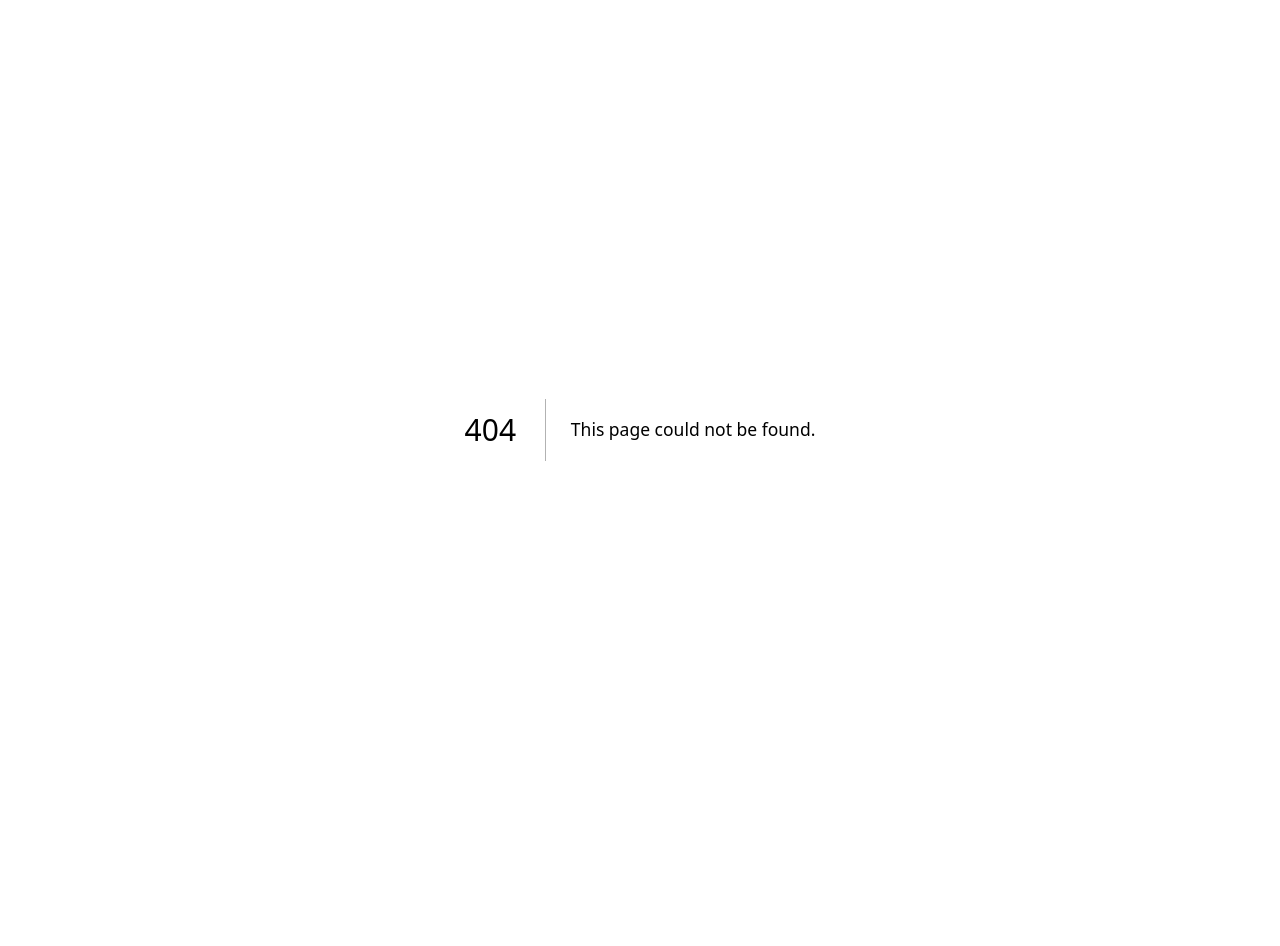
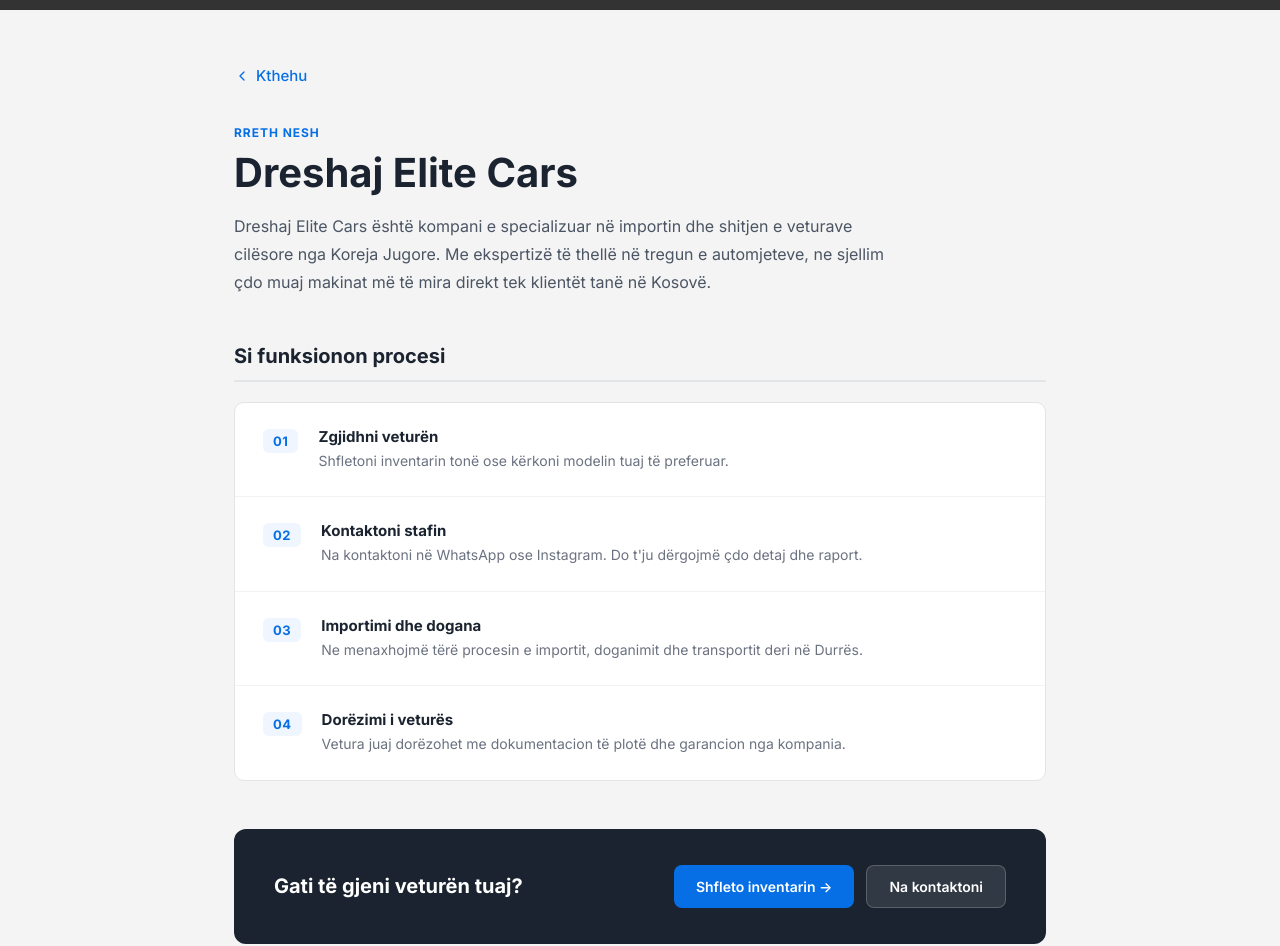
Before and after one commit to DreshajEliteCars/dreshaj, a Next.js app: page /about in a window 1280 px wide. Before the commit this address had no page. Shown: the part 70-1016 px from the top of the page. Built offline with nearby package versions, Linux system fonts and the light colour scheme.

Commit message:
feat: add /about page, add nav links for Garancioni and Kalkulatori, fix footer About link

```diff
--- /dev/null
+++ b/src/app/about/page.module.css
@@ -0,0 +1,223 @@
+.pageWrapper {
+  max-width: 860px;
+  margin: 0 auto;
+  padding: 48px 24px 80px;
+  zoom: 0.8;
+}
+
+/* Back link */
+.backLink {
+  display: inline-flex;
+  align-items: center;
+  gap: 6px;
+  color: var(--color-primary-default, #0050d2);
+  font-size: 15px;
+  font-weight: 500;
+  text-decoration: none;
+  padding: 8px 0;
+  margin-bottom: 32px;
+}
+.backLink:hover { text-decoration: underline; }
+
+/* ---- Hero ---- */
+.hero {
+  margin-bottom: 48px;
+}
+.heroLabel {
+  font-size: 12px;
+  font-weight: 700;
+  letter-spacing: 0.08em;
+  text-transform: uppercase;
+  color: var(--color-primary-default, #0050d2);
+  margin-bottom: 10px;
+}
+.heroTitle {
+  font-size: 40px;
+  font-weight: 700;
+  color: #1a232f;
+  margin: 0 0 16px;
+  line-height: 1.15;
+}
+.heroDesc {
+  font-size: 16px;
+  color: #4b5563;
+  line-height: 1.75;
+  max-width: 680px;
+}
+
+/* ---- Stats ---- */
+.statsGrid {
+  display: grid;
+  grid-template-columns: repeat(4, 1fr);
+  gap: 16px;
+  margin-bottom: 56px;
+}
+.statCard {
+  background: #fff;
+  border: 1px solid #e1e5e8;
+  border-radius: 10px;
+  padding: 24px 20px;
+  text-align: center;
+}
+.statValue {
+  font-size: 32px;
+  font-weight: 700;
+  color: #1a232f;
+  margin-bottom: 6px;
+}
+.statLabel {
+  font-size: 13px;
+  color: #6b7280;
+  font-weight: 500;
+}
+
+/* ---- Section title ---- */
+.sectionTitle {
+  font-size: 20px;
+  font-weight: 700;
+  color: #1a232f;
+  margin-bottom: 20px;
+  padding-bottom: 12px;
+  border-bottom: 2px solid #e1e5e8;
+}
+
+/* ---- Values ---- */
+.valuesGrid {
+  display: grid;
+  grid-template-columns: repeat(3, 1fr);
+  gap: 16px;
+  margin-bottom: 48px;
+}
+.valueCard {
+  background: #fff;
+  border: 1px solid #e1e5e8;
+  border-radius: 10px;
+  padding: 24px;
+}
+.valueIcon {
+  width: 44px;
+  height: 44px;
+  background: #eff6ff;
+  border-radius: 10px;
+  display: flex;
+  align-items: center;
+  justify-content: center;
+  color: var(--color-primary-default, #0050d2);
+  margin-bottom: 14px;
+}
+.valueTitle {
+  font-size: 15px;
+  font-weight: 700;
+  color: #1a232f;
+  margin-bottom: 8px;
+}
+.valueDesc {
+  font-size: 14px;
+  color: #6b7280;
+  line-height: 1.65;
+}
+
+/* ---- How it works ---- */
+.stepsCard {
+  background: #fff;
+  border: 1px solid #e1e5e8;
+  border-radius: 10px;
+  overflow: hidden;
+  margin-bottom: 48px;
+}
+.step {
+  display: flex;
+  align-items: flex-start;
+  gap: 20px;
+  padding: 24px 28px;
+  border-bottom: 1px solid #f0f2f4;
+}
+.step:last-child { border-bottom: none; }
+.stepNum {
+  font-size: 13px;
+  font-weight: 700;
+  color: var(--color-primary-default, #0050d2);
+  background: #eff6ff;
+  border-radius: 6px;
+  padding: 4px 10px;
+  flex-shrink: 0;
+  letter-spacing: 0.04em;
+  margin-top: 2px;
+}
+.stepTitle {
+  font-size: 15px;
+  font-weight: 700;
+  color: #1a232f;
+  margin-bottom: 4px;
+}
+.stepDesc {
+  font-size: 14px;
+  color: #6b7280;
+  line-height: 1.6;
+}
+
+/* ---- CTA ---- */
+.cta {
+  background: #1a232f;
+  border-radius: 12px;
+  padding: 36px 40px;
+  display: flex;
+  align-items: center;
+  justify-content: space-between;
+  gap: 24px;
+}
+.ctaText {
+  font-size: 20px;
+  font-weight: 700;
+  color: #fff;
+}
+.ctaBtns {
+  display: flex;
+  gap: 12px;
+  flex-shrink: 0;
+}
+.ctaBtnPrimary {
+  display: inline-flex;
+  align-items: center;
+  padding: 12px 22px;
+  background: var(--color-primary-default, #0050d2);
+  color: #fff;
+  border-radius: 8px;
+  font-size: 14px;
+  font-weight: 600;
+  text-decoration: none;
+  transition: background 0.2s;
+}
+.ctaBtnPrimary:hover { background: #003fa3; }
+.ctaBtnSecondary {
+  display: inline-flex;
+  align-items: center;
+  padding: 12px 22px;
+  background: rgba(255,255,255,0.1);
+  color: #fff;
+  border-radius: 8px;
+  font-size: 14px;
+  font-weight: 600;
+  text-decoration: none;
+  border: 1px solid rgba(255,255,255,0.2);
+  transition: background 0.2s;
+}
+.ctaBtnSecondary:hover { background: rgba(255,255,255,0.18); }
+
+/* ---- Responsive ---- */
+@media (max-width: 700px) {
+  .statsGrid { grid-template-columns: repeat(2, 1fr); }
+  .valuesGrid { grid-template-columns: 1fr; }
+  .heroTitle { font-size: 28px; }
+  .cta {
+    flex-direction: column;
+    align-items: flex-start;
+    padding: 28px 24px;
+  }
+  .ctaBtns { flex-direction: column; width: 100%; }
+  .ctaBtnPrimary, .ctaBtnSecondary { justify-content: center; }
+}
+@media (max-width: 480px) {
+  .statsGrid { grid-template-columns: repeat(2, 1fr); }
+  .step { padding: 18px 20px; }
+}
--- /dev/null
+++ b/src/app/about/page.tsx
@@ -0,0 +1,99 @@
+"use client";
+
+import Link from "next/link";
+import Header from "../../components/Header";
+import Footer from "../../components/Footer";
+import { useLanguage } from "../../context/LanguageContext";
+import styles from "./page.module.css";
+
+
+
+export default function AboutPage() {
+  const { language } = useLanguage();
+  const sq = language === "sq";
+
+  return (
+    <>
+      <Header />
+      <div className={styles.pageWrapper}>
+
+        {/* Back link */}
+        <Link href="/" className={styles.backLink}>
+          <svg width="16" height="16" viewBox="0 0 24 24" fill="none" stroke="currentColor" strokeWidth="2" strokeLinecap="round" strokeLinejoin="round">
+            <polyline points="15 18 9 12 15 6" />
+          </svg>
+          {sq ? "Kthehu" : "Back"}
+        </Link>
+
+        {/* Hero */}
+        <div className={styles.hero}>
+          <div className={styles.heroLabel}>
+            {sq ? "Rreth nesh" : "About us"}
+          </div>
+          <h1 className={styles.heroTitle}>Dreshaj Elite Cars</h1>
+          <p className={styles.heroDesc}>
+            {sq
+              ? "Dreshaj Elite Cars është kompani e specializuar në importin dhe shitjen e veturave cilësore nga Koreja Jugore. Me ekspertizë të thellë në tregun e automjeteve, ne sjellim çdo muaj makinat më të mira direkt tek klientët tanë në Kosovë."
+              : "Dreshaj Elite Cars is a company specializing in importing and selling quality vehicles from South Korea. With deep expertise in the automotive market, we bring the best cars every month directly to our customers in Kosovo."}
+          </p>
+        </div>
+
+
+
+        {/* How it works */}
+        <div className={styles.sectionTitle}>
+          {sq ? "Si funksionon procesi" : "How it works"}
+        </div>
+        <div className={styles.stepsCard}>
+          {[
+            {
+              n: "01",
+              t: { sq: "Zgjidhni veturën", en: "Choose your car" },
+              d: { sq: "Shfletoni inventarin tonë ose kërkoni modelin tuaj të preferuar.", en: "Browse our inventory or search for your preferred model." },
+            },
+            {
+              n: "02",
+              t: { sq: "Kontaktoni stafin", en: "Contact our team" },
+              d: { sq: "Na kontaktoni në WhatsApp ose Instagram. Do t'ju dërgojmë çdo detaj dhe raport.", en: "Reach us on WhatsApp or Instagram. We'll send you every detail and report." },
+            },
+            {
+              n: "03",
+              t: { sq: "Importimi dhe dogana", en: "Import & customs" },
+              d: { sq: "Ne menaxhojmë tërë procesin e importit, doganimit dhe transportit deri në Durrës.", en: "We handle the entire import, customs clearance and transport process to Durrës." },
+            },
+            {
+              n: "04",
+              t: { sq: "Dorëzimi i veturës", en: "Vehicle delivery" },
+              d: { sq: "Vetura juaj dorëzohet me dokumentacion të plotë dhe garancion nga kompania.", en: "Your car is delivered with complete documentation and a company warranty." },
+            },
+          ].map((step) => (
+            <div key={step.n} className={styles.step}>
+              <div className={styles.stepNum}>{step.n}</div>
+              <div className={styles.stepBody}>
+                <div className={styles.stepTitle}>{sq ? step.t.sq : step.t.en}</div>
+                <div className={styles.stepDesc}>{sq ? step.d.sq : step.d.en}</div>
+              </div>
+            </div>
+          ))}
+        </div>
+
+        {/* CTA */}
+        <div className={styles.cta}>
+          <div className={styles.ctaText}>
+            {sq ? "Gati të gjeni veturën tuaj?" : "Ready to find your car?"}
+          </div>
+          <div className={styles.ctaBtns}>
+            <Link href="/cars" className={styles.ctaBtnPrimary}>
+              {sq ? "Shfleto inventarin →" : "Browse inventory →"}
+            </Link>
+            <a href="https://wa.me/37744202673" target="_blank" rel="noopener noreferrer" className={styles.ctaBtnSecondary}>
+              {sq ? "Na kontaktoni" : "Contact us"}
+            </a>
+          </div>
+        </div>
+
+      </div>
+      <Footer />
+    </>
+  );
+}
--- a/src/components/Footer.tsx
+++ b/src/components/Footer.tsx
@@ -20,7 +20,7 @@
             </div>
             <div className={styles.classicColTitle}>{t("company")}</div>
             <ul className={styles.classicLinks}>
-              <li><a href="#">{t("about")}</a></li>
+              <li><Link href="/about">{t("about")}</Link></li>
               <li><Link href="/contact">{t("contact")}</Link></li>
               <li><a href="/garancioni">{t("data_protection")}</a></li>
             </ul>
--- a/src/components/Header.tsx
+++ b/src/components/Header.tsx
@@ -42,6 +42,8 @@
             <nav className={styles.headerNav}>
               <Link href="/">{t("home")}</Link>
               <Link href="/contact">{t("contact")}</Link>
+              <Link href="/garancioni">{t("nav_warranty")}</Link>
+              <Link href="/kalkulatori">{t("nav_calculator")}</Link>
             </nav>
           </div>
           <div className={styles.headerRight}>
@@ -83,6 +85,12 @@
             <Link href="/contact" className={styles.mobileMenuItem} onClick={() => setMenuOpen(false)}>
               {t("contact")}
             </Link>
+            <Link href="/garancioni" className={styles.mobileMenuItem} onClick={() => setMenuOpen(false)}>
+              {t("nav_warranty")}
+            </Link>
+            <Link href="/kalkulatori" className={styles.mobileMenuItem} onClick={() => setMenuOpen(false)}>
+              {t("nav_calculator")}
+            </Link>
             <div className={styles.mobileMenuItem} style={{ position: 'relative' }}>
               <select
                 value={language}
--- a/src/context/LanguageContext.tsx
+++ b/src/context/LanguageContext.tsx
@@ -12,6 +12,8 @@
 }
 
 export const translations: TranslationDictionary = {
+  nav_warranty: { sq: "Garancioni", en: "Warranty" },
+  nav_calculator: { sq: "Kalkulatori i Doganës", en: "Customs Calculator" },
   customs_calc: { sq: "Kalkulatori i doganës", en: "Customs Calculator" },
   customs_calc_title: { sq: "Llogaritni taksat doganore", en: "Calculate customs taxes" },
   customs_calc_desc: { sq: "Llogaritni shpenzimet e doganës dhe regjistrimit për automjetin tuaj në vetëm pak sekonda.", en: "Calculate customs and registration fees for your vehicle in just a few seconds." },
```
